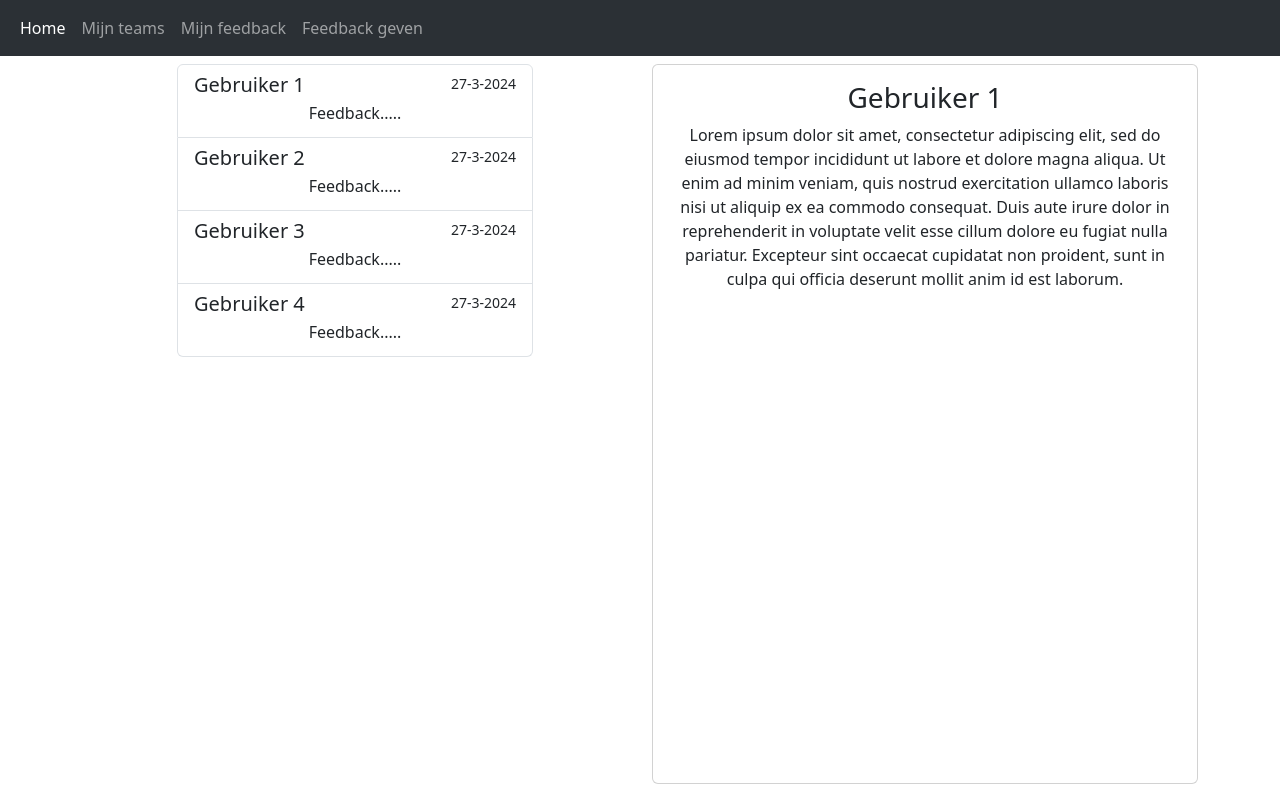
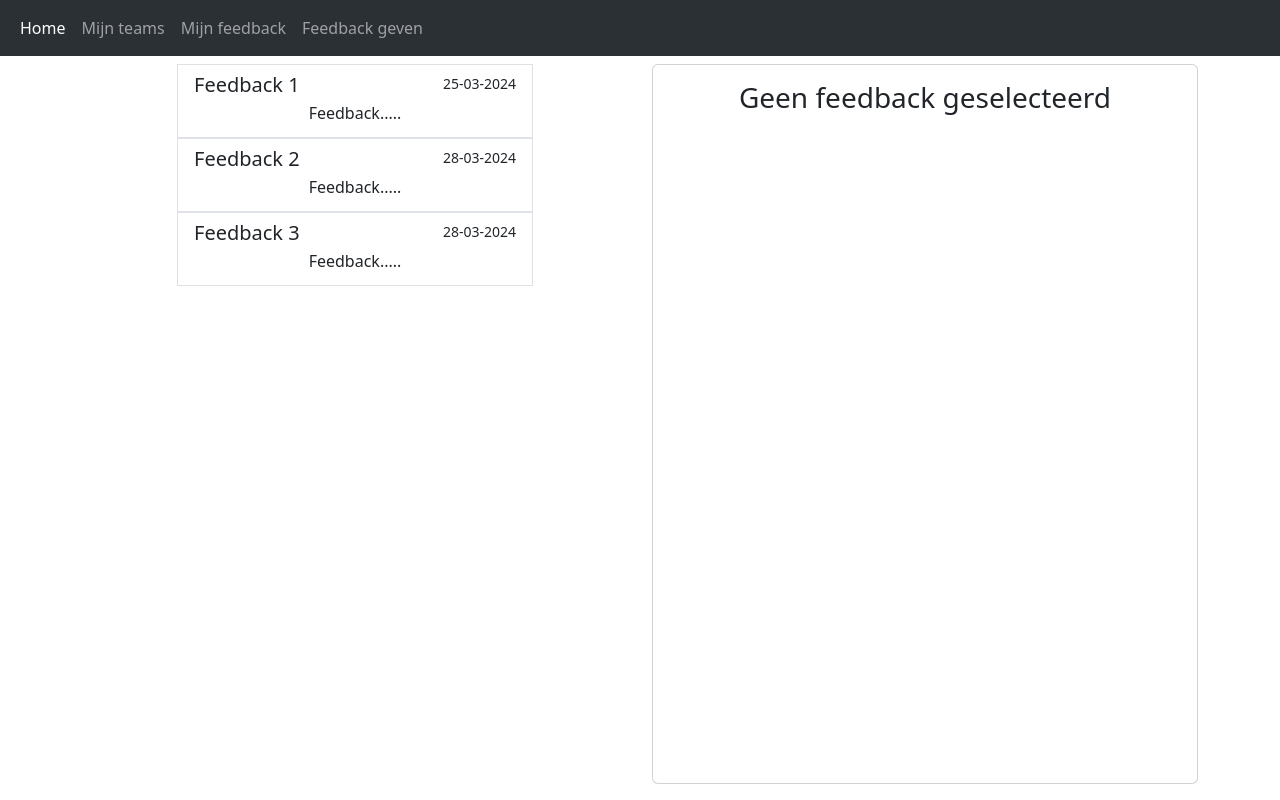
Before and after one commit to rensvdv/axi-frontend, a React (Create React App) app: page /feedback in a window 1280 px wide. Built offline with nearby package versions, Linux system fonts and the light colour scheme.

Commit message:
Mijn feedback pagina werkt met de onclick functie.

```diff
--- a/src/App.js
+++ b/src/App.js
@@ -1,5 +1,5 @@
 import './App.css';
-import FeedbackList from "./Components/FeedbackList";
+import ApiCallTest from "./Components/ApiCallTest";
 import {Route, Routes} from "react-router-dom";
 import NavBar from "./Components/NavBar";
 import MijnFeedback from "./Pages/MijnFeedback";
@@ -10,8 +10,8 @@ function App() {
         <NavBar></NavBar>
         <Routes>
             <Route path="/feedback" element={<MijnFeedback />} />
-            <Route path="/teams" element={<FeedbackList />} />
-            <Route path="/feedbackgeven" element={<FeedbackList />} />
+            <Route path="/teams" element={<ApiCallTest />} />
+            <Route path="/feedbackgeven" element={<ApiCallTest />} />
         </Routes>
     </div>
   );
--- a/src/Components/FeedbackList.js
+++ b/src/Components/ApiCallTest.js
@@ -1,7 +1,7 @@
 import React from "react";
 import axios from "axios";
 
-export default function FeedbackList() {
+export default function ApiCallTest() {
 
     const handleSubmit = () => {
         axios.get("https://localhost:7145/WeatherForecast")
--- a/src/Components/EenFeedbackObjectZien.js
+++ b/src/Components/EenFeedbackObjectZien.js
@@ -1,14 +1,22 @@
 import React from "react";
 
-export default function EenFeedbackObjectZien() {
+export default function EenFeedbackObjectZien({ geselecteerdeFeedback }) {
+    if (!geselecteerdeFeedback) {
+        return (
+            <div className="card text-center h-100">
+                <div className={"card-body"}>
+                    <h3 className="card-title">Geen feedback geselecteerd</h3>
+                </div>
+            </div>
+        );
+    }
+
     return (
         <div className="card text-center h-100">
             <div className="card-body">
-                <h3 className="card-title">Gebruiker 1</h3>
-                <p className="card-text">
-                    Lorem ipsum dolor sit amet, consectetur adipiscing elit, sed do eiusmod tempor incididunt ut labore et dolore magna aliqua. Ut enim ad minim veniam, quis nostrud exercitation ullamco laboris nisi ut aliquip ex ea commodo consequat. Duis aute irure dolor in reprehenderit in voluptate velit esse cillum dolore eu fugiat nulla pariatur. Excepteur sint occaecat cupidatat non proident, sunt in culpa qui officia deserunt mollit anim id est laborum.
-                </p>
+                <h3 className="card-title">{geselecteerdeFeedback.naam}</h3>
+                <p className="card-text">{geselecteerdeFeedback.beschrijving}</p>
             </div>
         </div>
-    )
+    );
 }
--- a/src/Components/MijnFeedbackLijst.js
+++ b/src/Components/MijnFeedbackLijst.js
@@ -1,44 +1,27 @@
-import React from "react";
+import React from 'react';
 
-export default function MijnFeedbackLijst() {
-    const handleClick = () => {
-        console.log("YIPPEEE")
-    }
+export default function MijnFeedbackLijst({ onClick }) {
+    const feedbackObjecten = [
+        { id: 1, naam: "Feedback 1", beschrijving: "Beschrijving van Feedback object 1", datum: "25-03-2024"},
+        { id: 2, naam: "Feedback 2", beschrijving: "Beschrijving van Feedback object 2", datum: "28-03-2024"},
+        { id: 3, naam: "Feedback 3", beschrijving: "Beschrijving van Feedback object 3", datum: "28-03-2024"},
+    ];
+
     return (
-        <div>
-            <div className="list-group">
-                <div className="list-group-item list-group-item-action" aria-current="true" onClick={handleClick}>
-                    <div className="d-flex w-100 justify-content-between">
-                        <h5 className="mb-1">Gebruiker 1</h5>
-                        <small>27-3-2024</small>
+        <div className="list-group">
+            {feedbackObjecten.map((feedback) => (
+                <div key={feedback.id} onClick={() => onClick(feedback)}>
+                    <div className="list-group-item list-group-item-action" aria-current="true">
+                        <div className="d-flex justify-content-between">
+                            <h5 className="mb-1">{feedback.naam}</h5>
+                            <small>{feedback.datum}</small>
+                        </div>
+                        <p className="mb-1">Feedback.....</p>
                     </div>
-                    <p className="mb-1">Feedback.....</p>
                 </div>
+            ))}
+        </div>
 
-                <div className="list-group-item list-group-item-action" aria-current="true" onClick={handleClick}>
-                    <div className="d-flex w-100 justify-content-between">
-                        <h5 className="mb-1">Gebruiker 2</h5>
-                        <small>27-3-2024</small>
-                    </div>
-                    <p className="mb-1">Feedback.....</p>
-                </div>
 
-                <div className="list-group-item list-group-item-action" aria-current="true" onClick={handleClick}>
-                    <div className="d-flex w-100 justify-content-between">
-                        <h5 className="mb-1">Gebruiker 3</h5>
-                        <small>27-3-2024</small>
-                    </div>
-                    <p className="mb-1">Feedback.....</p>
-                </div>
-
-                <div className="list-group-item list-group-item-action" aria-current="true" onClick={handleClick}>
-                    <div className="d-flex w-100 justify-content-between">
-                        <h5 className="mb-1">Gebruiker 4</h5>
-                        <small>27-3-2024</small>
-                    </div>
-                    <p className="mb-1">Feedback.....</p>
-                </div>
-            </div>
-        </div>
-    )
+        );
 }
--- a/src/Pages/MijnFeedback.js
+++ b/src/Pages/MijnFeedback.js
@@ -1,19 +1,25 @@
-import React from "react";
+import React, { useState } from 'react';
+import EenFeedbackObjectZien from "../Components/EenFeedbackObjectZien";
 import MijnFeedbackLijst from "../Components/MijnFeedbackLijst";
-import EenFeedbackObjectZien from "../Components/EenFeedbackObjectZien";
 
 export default function MijnFeedback() {
+    const [geselecteerdeFeedback, setGeselecteerdeFeedback] = useState(null);
+
+    const handleClick = (feedback) => {
+        setGeselecteerdeFeedback(feedback);
+    };
+
     return (
         <div className={"container"}>
             <div className={"row"}>
                 <div className={"col-1"}></div>
                 <div className={"col-4 gy-2"}>
-                    <MijnFeedbackLijst />
+                    <MijnFeedbackLijst onClick={handleClick} />
                 </div>
                 <div className={"col-1"}></div>
                 <div className={"col-6 gy-2"} style={{height: "90vh"}}>
                     <div className={"h-100"}>
-                        <EenFeedbackObjectZien />
+                        <EenFeedbackObjectZien geselecteerdeFeedback={geselecteerdeFeedback} />
                     </div>
                 </div>
             </div>
```
Also changed, not shown: src/logo.svg (deleted).
